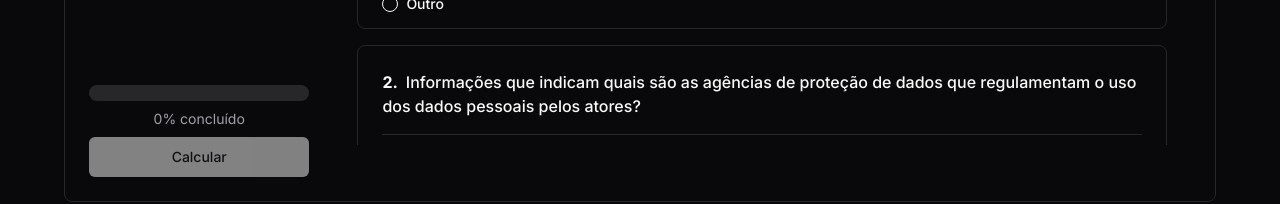
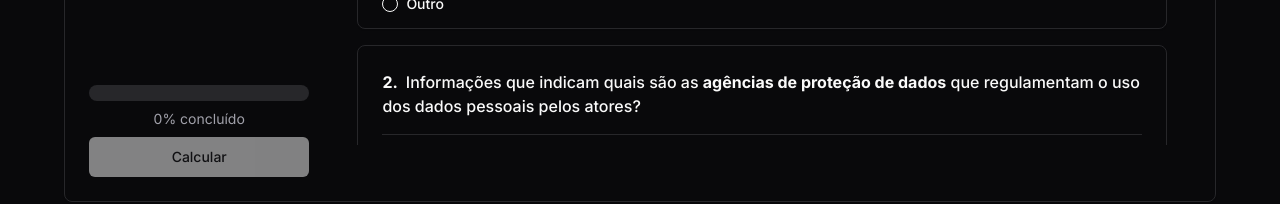
Before and after one commit to malumsz/tcc, a Next.js app: page /form-page in a window 1280 px wide. Shown: the part 694-898 px from the top of the page. Built offline with nearby package versions, Linux system fonts and the light colour scheme.

Commit message:
hover card

```diff
--- a/components/form.tsx
+++ b/components/form.tsx
@@ -12,8 +12,9 @@ import { Separator } from "@/components/ui/separator"
 import { Progress } from "@/components/ui/progress"
 import { cn } from "@/lib/utils"
 import HomeButton from '@/components/home-button'
-import { MousePointerSquare, Users, Database, Share2, ShieldCheck, LucideIcon, CheckCircle2, ArrowLeft } from 'lucide-react'
+import { InfoIcon, MousePointerSquare, Users, Database, Share2, ShieldCheck, LucideIcon, CheckCircle2, ArrowLeft } from 'lucide-react'
 import { useRouter } from 'next/navigation'
+import { HoverCard, HoverCardContent, HoverCardTrigger } from "@/components/ui/hover-card"
 
 type QuestionSection = 'Pessoas/Atores' | 'Propósito de uso' | 'Dados pessoais' | 'Compartilhamento' | 'Agenciamento';
 type QuestionCategory = 'Existência e Qualidade da Informação' | 'Formato de Apresentação';
@@ -112,6 +113,82 @@ const sectionIcons: Record<QuestionSection, LucideIcon> = {
   'Compartilhamento': Share2,
   'Agenciamento': ShieldCheck,
 }
+
+type HoverCardInfo = {
+  trigger: string;
+  content: string;
+}
+
+const hoverCardInfo: Record<QuestionSection, Record<string, HoverCardInfo[]>> = {
+  'Pessoas/Atores': {
+    'Existência e Qualidade da Informação': [
+      {
+        trigger: 'agências de proteção de dados',
+        content: 'Órgãos que garantem o cumprimento das leis de privacidade e proteção de dados pessoais, como a ANPD no Brasil e o EDPB na Europa.'
+      }
+    ],
+    'Formato de Apresentação': []
+  },
+  'Propósito de uso': {
+    'Existência e Qualidade da Informação': [
+      {
+        trigger: 'lei/regulamentação',
+        content: 'Leis que autorizam o tratamento de dados pessoais, como a LGPD no Brasil ou o GDPR na Europa.'
+      }
+    ],
+    'Formato de Apresentação': []
+  },
+  'Dados pessoais': {
+    'Existência e Qualidade da Informação': [],
+    'Formato de Apresentação': []
+  },
+  'Compartilhamento': {
+    'Existência e Qualidade da Informação': [
+      {
+        trigger: 'base legal',
+        content: 'Justificativa legal que permite o compartilhamento de dados, como consentimento ou obrigações legais, conforme a LGPD ou GDPR.'
+      }
+    ],
+    'Formato de Apresentação': []
+  },
+  'Agenciamento': {
+    'Existência e Qualidade da Informação': [],
+    'Formato de Apresentação': []
+  }
+}
+
+const TextWithHoverCard: React.FC<{ text: string; hoverCards: HoverCardInfo[] }> = ({ text, hoverCards }) => {
+  const parts = text.split(new RegExp(`(${hoverCards.map(hc => hc.trigger).join('|')})`, 'gi'));
+
+  return (
+    <>
+      {parts.map((part, index) => {
+        const hoverCard = hoverCards.find(hc => hc.trigger.toLowerCase() === part.toLowerCase());
+        if (hoverCard) {
+          return (
+            <HoverCard key={index}>
+              <HoverCardTrigger asChild>
+                <span className="cursor-pointer font-bold hover:underline transition-all duration-200">
+                  {part}
+                </span>
+              </HoverCardTrigger>
+              <HoverCardContent className="w-80">
+                <div className="flex justify-between space-x-4">
+                <InfoIcon className="h-6 w-6 text-muted-foreground flex-shrink-0" />
+                  <div className="space-y-1 flex-grow">
+                    <h4 className="text-sm font-semibold">{hoverCard.trigger}</h4>
+                    <p className="text-sm text-muted-foreground">{hoverCard.content}</p>
+                  </div>
+                </div>
+              </HoverCardContent>
+            </HoverCard>
+          );
+        }
+        return <span key={index}>{part}</span>;
+      })}
+    </>
+  );
+};
 
 export default function FormularioInspecao() {
   const router = useRouter()
@@ -261,7 +338,10 @@ export default function FormularioInspecao() {
                                 >
                                   <Label className="text-base font-medium mb-2 block">
                                     <span className="font-bold mr-2">{questionNumber}.</span>
-                                    {question}
+                                    <TextWithHoverCard
+                                      text={question}
+                                      hoverCards={hoverCardInfo[activeSection]?.[category] || []}
+                                    />
                                   </Label>
                                   <Separator className="my-4" />
                                   <RadioGroup
```
